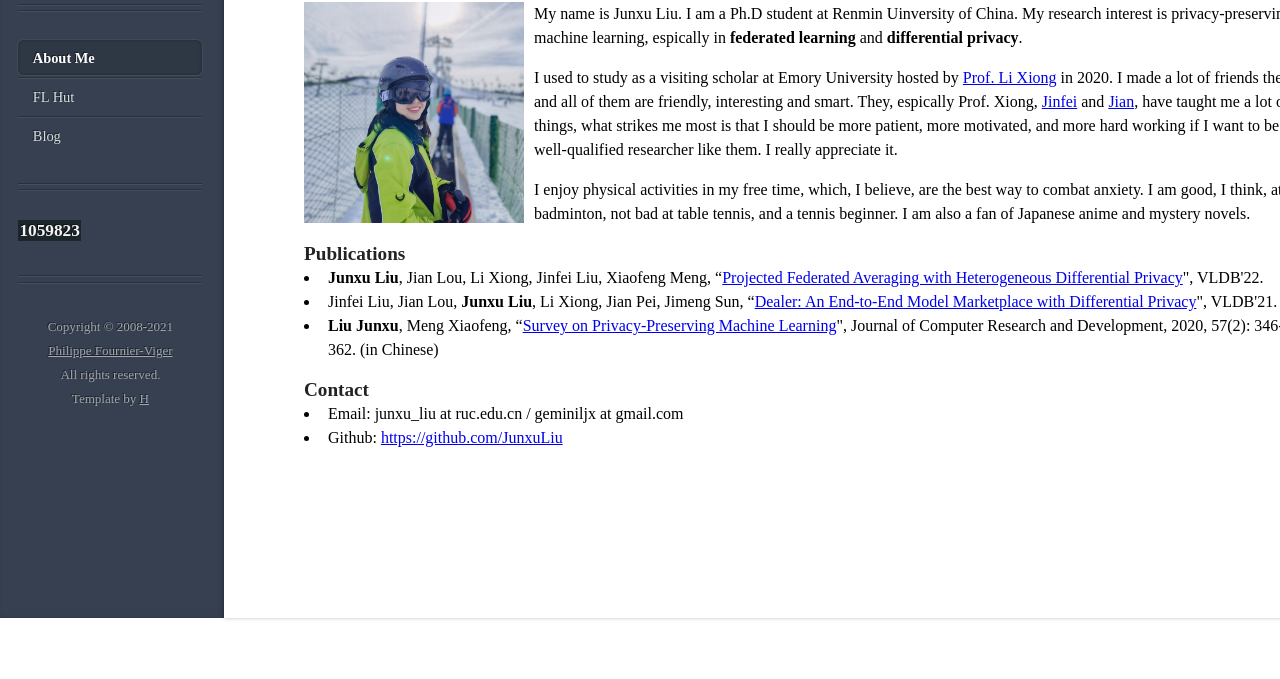
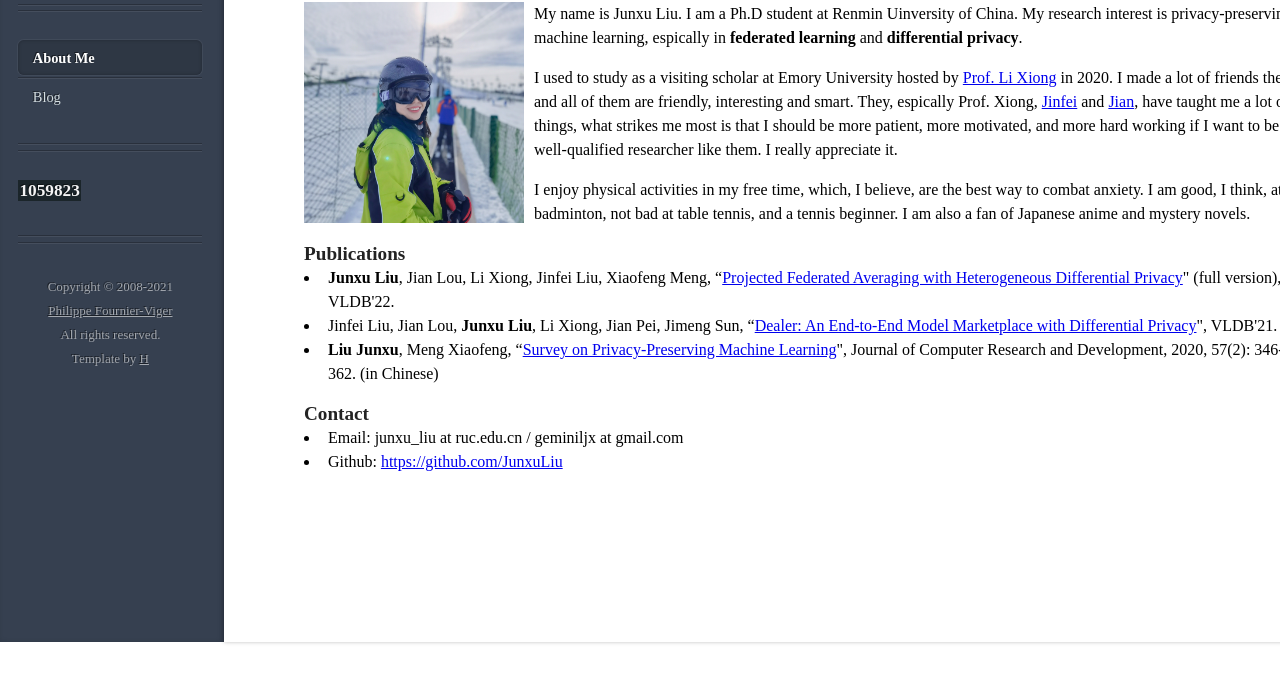
Before and after one commit to JunxuLiu/flhut.github.io, a plain HTML site: page index.html in a window 1280 px wide. Shown: the part 121-800 px from the top of the page. Drawn offline with Linux system fonts and the light colour scheme.

Commit message:
Update index.html

```diff
--- a/index.html
+++ b/index.html
@@ -47,7 +47,7 @@
   <div style="width:margin:10px;padding:0" class="pubs">
     <h3 class="centered">Publications</h3>
     <ul>
-        <li><strong>Junxu Liu</strong>, Jian Lou, Li Xiong, Jinfei Liu, Xiaofeng Meng, “<a href="./mypapers/p582-liu-full.pdf">Projected Federated Averaging with Heterogeneous Differential Privacy</a>", VLDB'22.</li>
+        <li><strong>Junxu Liu</strong>, Jian Lou, Li Xiong, Jinfei Liu, Xiaofeng Meng, “<a href="./mypapers/p582-liu-full.pdf">Projected Federated Averaging with Heterogeneous Differential Privacy</a>" (full version), VLDB'22.</li>
         <li>Jinfei Liu, Jian Lou, <strong>Junxu Liu</strong>, Li Xiong, Jian Pei, Jimeng Sun, “<a href="./mypapers/p957-liu.pdf">Dealer: An End-to-End Model Marketplace with Differential Privacy</a>", VLDB'21.</li>
         <li><strong>Liu Junxu</strong>, Meng Xiaofeng, “<a href="./mypapers/survey-liu.pdf">Survey on Privacy-Preserving Machine Learning</a>", Journal of Computer Research and Development, 2020, 57(2): 346-362. (in Chinese)</li>
       </ul>
@@ -70,8 +70,8 @@
 <nav id="nav">
   <ul>
       <li class="current"> <a href="index.html">About Me</a> </li>
-      <li> <a href="algorithms.html">FL Hut</a> </li>
-      <!-- <li> <a href="index.php?link=download.php">Download</a> </li>
+      <!-- <li> <a href="algorithms.html">FL Hut</a> </li>
+      <li> <a href="index.php?link=download.php">Download</a> </li>
       <li> <a href="index.php?link=documentation.php">Documentation</a> </li>
       <li> <a href="index.php?link=datasets.php">Datasets</a> </li>
       <li> <a href="index.php?link=FAQ.php">FAQ</a> </li>
```
